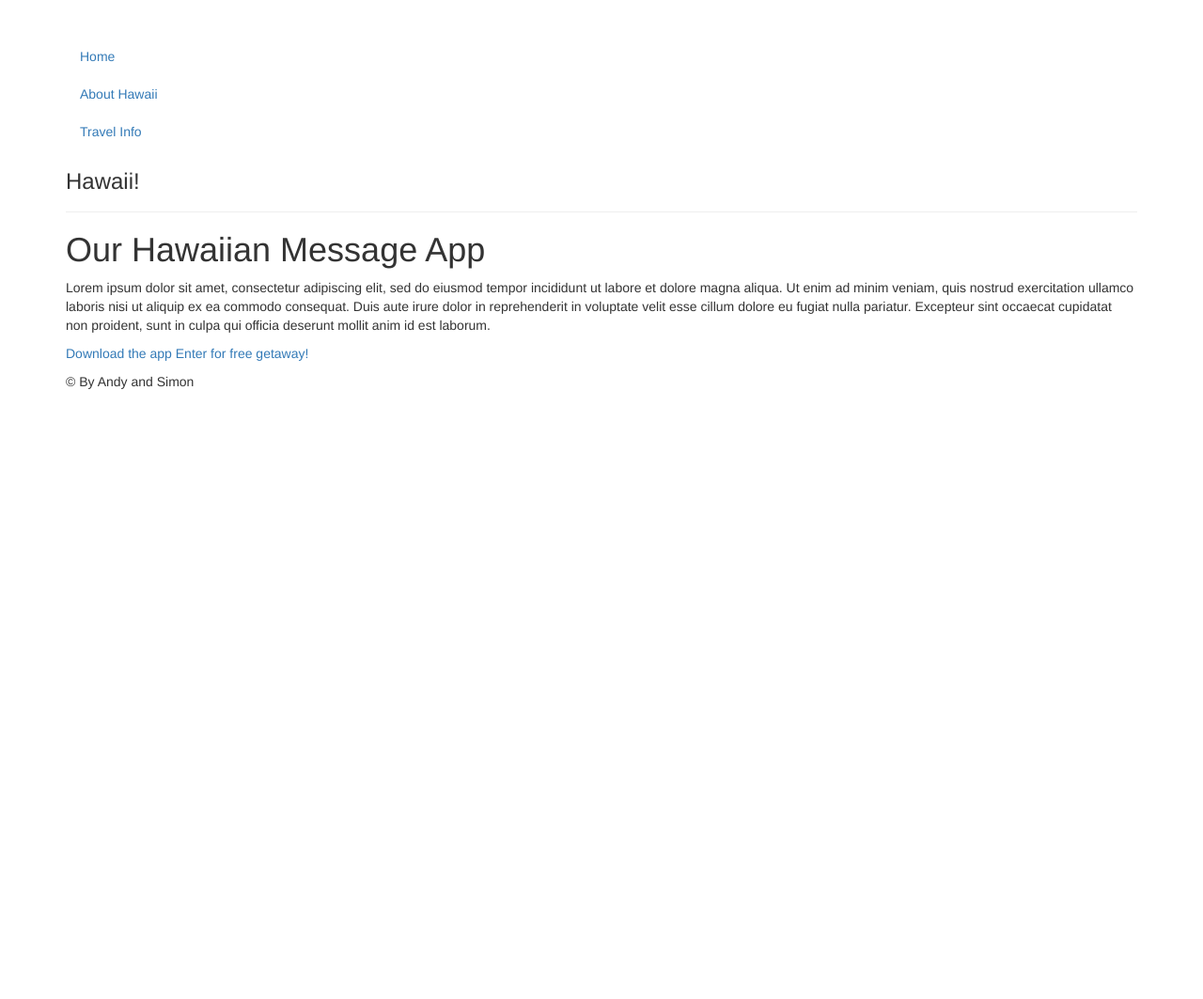
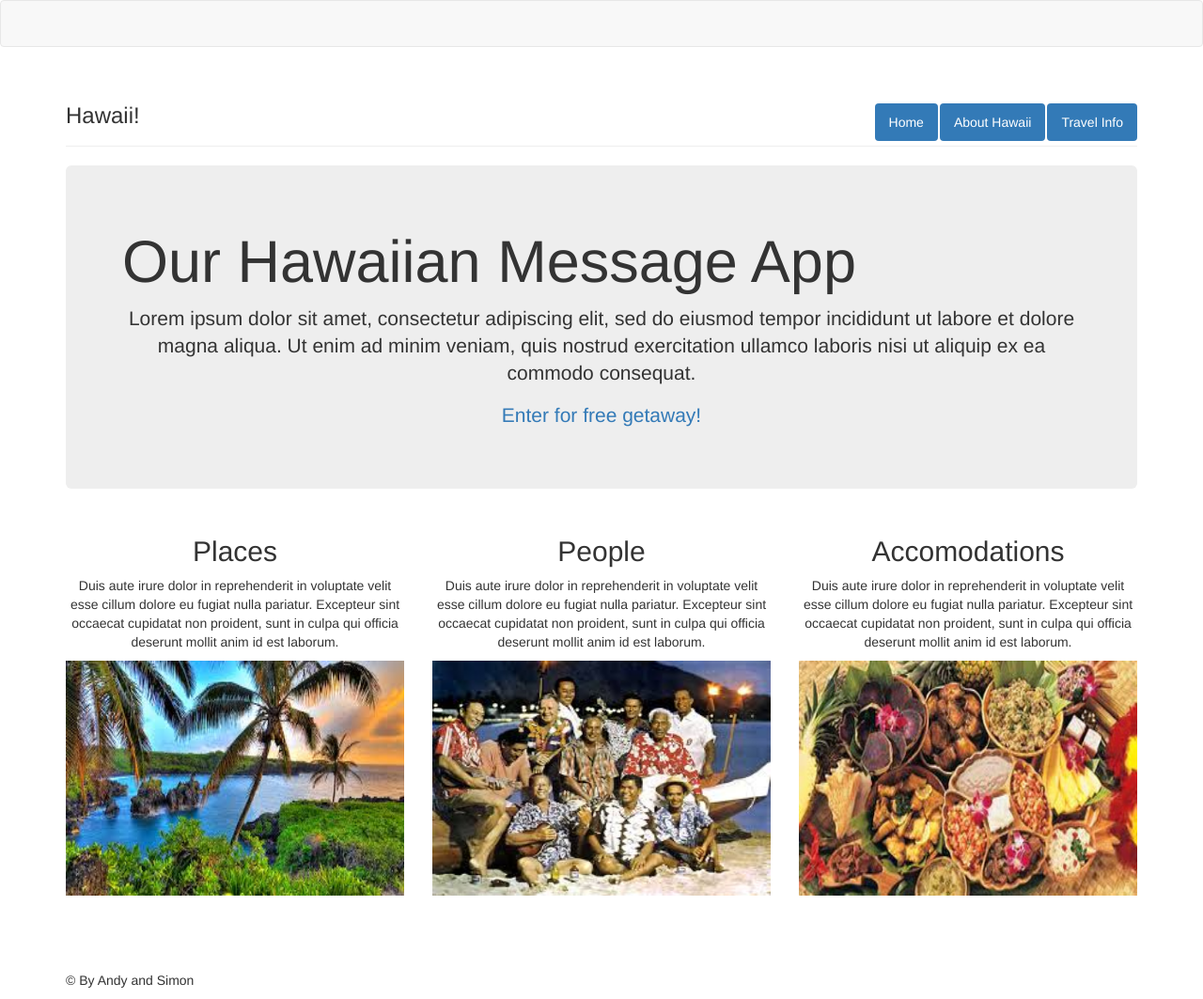
Before and after one commit to Andychochocho/epicodus_vacation_bootstrap, a plain HTML site: page index.html in a window 1280 px wide. Shown: the whole page at 94% size. Before the commit the page ends 800 px from the top, so only its background shows below. Drawn offline with nearby package versions, Linux system fonts and the light colour scheme.

Commit message:
Finish base layout of site.

```diff
--- a/css/styles.css
+++ b/css/styles.css
@@ -0,0 +1,21 @@
+@media screen and (){
+  {
+
+  }
+}
+
+h2, p {
+  text-align: center;
+}
+
+img {
+  display: block;
+  margin: auto;
+  width: 100%;
+  height: 250px;
+}
+
+footer {
+  float: left;
+  margin-top: 80px;
+}
--- a/index.html
+++ b/index.html
@@ -2,33 +2,56 @@
 <html>
   <head>
     <script src="https://code.jquery.com/jquery-1.11.3.min.js"></script>
-<script src="https://maxcdn.bootstrapcdn.com/bootstrap/3.3.6/js/bootstrap.min.js"></script>
+    <script src="https://maxcdn.bootstrapcdn.com/bootstrap/3.3.6/js/bootstrap.min.js"></script>
     <title>Vacataion</title>
     <meta name="viewport" content="width=device-width, initial-scale=1.0">
     <link rel="stylesheet" href="https://maxcdn.bootstrapcdn.com/bootstrap/3.3.6/css/bootstrap.min.css" integrity="sha384-1q8mTJOASx8j1Au+a5WDVnPi2lkFfwwEAa8hDDdjZlpLegxhjVME1fgjWPGmkzs7" crossorigin="anonymous">
+    <link href="css/styles.css" rel="stylesheet" type="text/css">
   </head>
   <body>
+    <div class="navbar navbar-default"></div>
+
     <div class="container">
       <header class="page-header">
-        <ul class="nav">
-          <li><a href="#">Home</a></li>
-          <li><a href="#">About Hawaii</a></li>
-          <li><a href="#">Travel Info</a></li>
+        <ul class="nav nav-pills pull-right">
+          <li class="active"><a href="#">Home</a></li>
+          <li class="active"><a href="#">About Hawaii</a></li>
+          <li class="active"><a href="#">Travel Info</a></li>
         </ul>
         <h3>Hawaii!</h3>
       </header>
 
-      <div>
+      <div class="jumbotron">
         <h1>Our Hawaiian Message App</h1>
-        <p>Lorem ipsum dolor sit amet, consectetur adipiscing elit, sed do eiusmod tempor incididunt ut labore et dolore magna aliqua. Ut enim ad minim veniam, quis nostrud exercitation ullamco laboris nisi ut aliquip ex ea commodo consequat. Duis aute irure dolor in reprehenderit in voluptate velit esse cillum dolore eu fugiat nulla pariatur. Excepteur sint occaecat cupidatat non proident, sunt in culpa qui officia deserunt mollit anim id est laborum.</p>
+        <p class="lead">Lorem ipsum dolor sit amet, consectetur adipiscing elit, sed do eiusmod tempor incididunt ut labore et dolore magna aliqua. Ut enim ad minim veniam, quis nostrud exercitation ullamco laboris nisi ut aliquip ex ea commodo consequat.</p>
         <p>
-          <a href="#">Download the app</a>
+
           <a href="#" >Enter for free getaway!</a>
         </p>
       </div>
 
-      <div>
-        <p>&copy; By Andy and Simon</p>
+      <div class="row">
+        <div class="col-lg-4">
+          <h2>Places</h2>
+          <p>Duis aute irure dolor in reprehenderit in voluptate velit esse cillum dolore eu fugiat nulla pariatur. Excepteur sint occaecat cupidatat non proident, sunt in culpa qui officia deserunt mollit anim id est laborum.</p>
+          <img src="img/beach.jpg">
+        </div>
+
+        <div class="col-lg-4">
+          <h2>People</h2>
+          <p>Duis aute irure dolor in reprehenderit in voluptate velit esse cillum dolore eu fugiat nulla pariatur. Excepteur sint occaecat cupidatat non proident, sunt in culpa qui officia deserunt mollit anim id est laborum.</p>
+          <img src="img/people.jpg">
+        </div>
+
+        <div class="col-lg-4">
+          <h2>Accomodations</h2>
+          <p>Duis aute irure dolor in reprehenderit in voluptate velit esse cillum dolore eu fugiat nulla pariatur. Excepteur sint occaecat cupidatat non proident, sunt in culpa qui officia deserunt mollit anim id est laborum.</p>
+          <img src="img/food.jpg">
+        </div>
+      </div>
+      <footer>
+      <p>&copy; By Andy and Simon</p>
+    </footer>
       </div>
     </div>
   </body>
```
